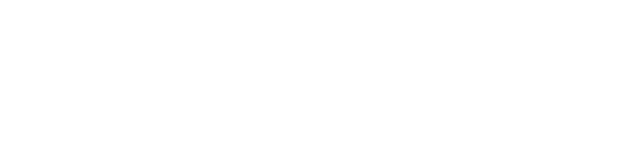
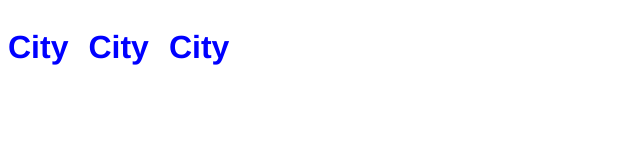
Before and after one commit to abdullahsaleemdev/City-pubic-school, a plain HTML site: page index.html in a window 1280 px wide. Shown: the whole page, without its empty margins (0-640 px from the left). Drawn offline with Linux system fonts and the light colour scheme.

Commit message:
make changes

```diff
--- a/index.html
+++ b/index.html
@@ -1,11 +1,32 @@
 <!DOCTYPE html>
 <html lang="en">
+
 <head>
     <meta charset="UTF-8">
     <meta name="viewport" content="width=device-width, initial-scale=1.0">
     <title>City public School</title>
+    <style>
+        #container{
+            display: flex;
+            gap: 20px;
+            color: blue;
+            font-family: 'Franklin Gothic Medium', 'Arial Narrow', Arial, sans-serif;
+        }
+    </style>
 </head>
+
 <body>
+    <div id="container">
+        <div id="card">
+            <h1>City</h1>
+        </div>
+        <div id="card">
+            <h1>City</h1>
+        </div>
+        <div id="card">
+            <h1>City</h1>
+        </div>
+    </div>
+</body>
 
-</body>
 </html>
```
